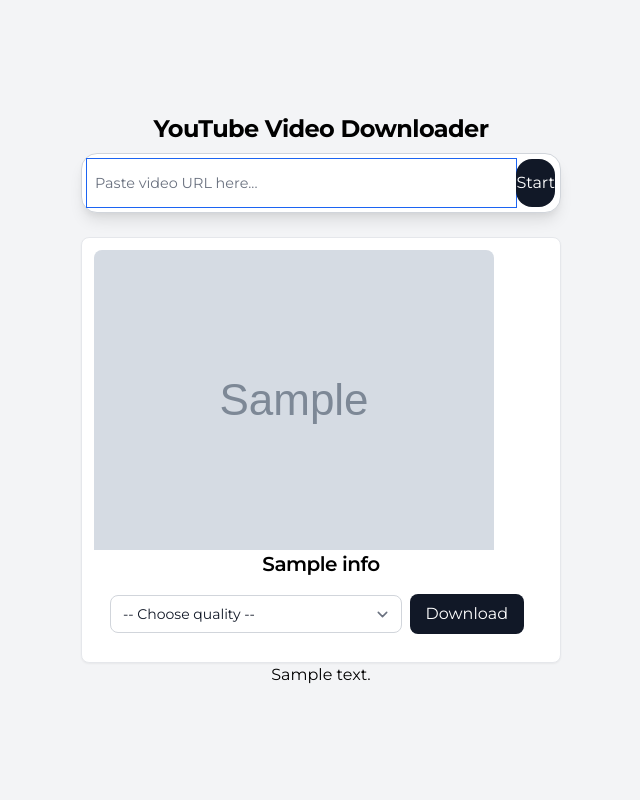
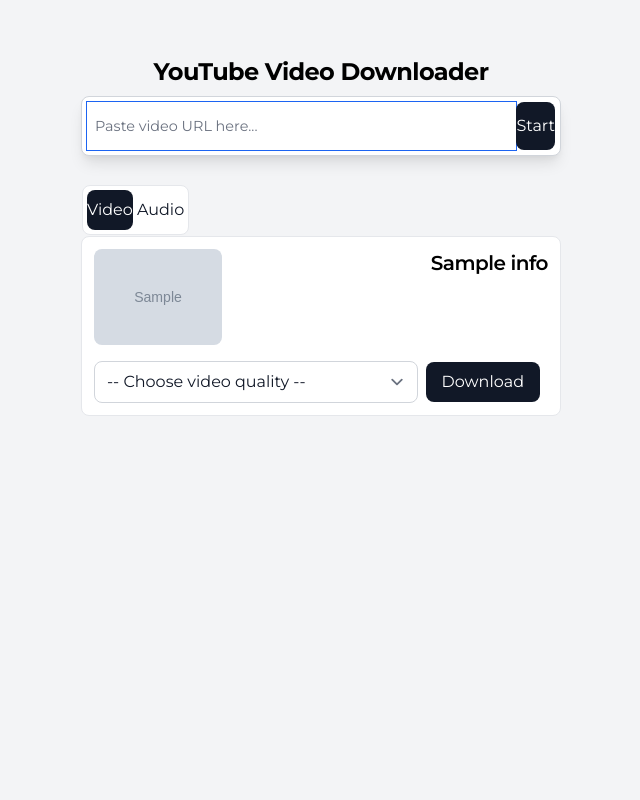
Before and after one commit to AuthenticPaulMeyers/flask-youtube-video-downloader, a Flask app: template app/templates/index.html in a window 1280 px wide. Shown: the whole page, without its empty margins (319-959 px from the left). Run offline with Flask 3, Linux system fonts and the light colour scheme; the template is opened without the code that fills it: values that come from a table or form of the project are taken from there, most other values are stand-ins (such as "Sample title", 1, 10 or a date in 2020); grey boxes marked "Sample" are stand-in pictures; some libraries are stand-ins or nearby versions.

Commit message:
feat: added audio downloader ui

```diff
--- a/app/static/css/style.css
+++ b/app/static/css/style.css
@@ -2,6 +2,7 @@
 
 *{
     font-family: "Montserrat", arial, sans-serif;
+    transition: 0.2s ease all;
 }
 
 body {
@@ -11,16 +12,12 @@ body {
     }
 .input-container{
         background-color: #ffffff;
-        border-radius: 1rem;
         box-shadow: 0 10px 15px -3px rgba(0, 0, 0, 0.1), 0 4px 6px -2px rgba(0, 0, 0, 0.05);
         border: 1px solid #d1d5db;
         text-align: center;
         padding: 5px;
     }
-.start-button{
-    border-radius: 1rem;
-    cursor: pointer;
-}
+
 .container{
     background-color: red;
 }
@@ -34,3 +31,7 @@ body {
         font-size: .9rem;
         outline: none;
     }
+
+.hide{
+    display: none;
+}
--- a/app/templates/base.html
+++ b/app/templates/base.html
@@ -8,7 +8,8 @@
     <!-- Tailwind cdn -->
     <script src="https://cdn.jsdelivr.net/npm/@tailwindcss/browser@4"></script>
     <link rel="stylesheet" href="{{ url_for('static', filename='css/style.css')}}">
-
+    <!-- Link to JS file -->
+     <script src="{{ url_for('static', filename='index.js')}}"></script>
     <title>Video Downloader</title>
 
 </head>
--- a/app/templates/index.html
+++ b/app/templates/index.html
@@ -1,43 +1,91 @@
 {% extends 'base.html' %}
 
 {% block content %}
-
-    <section class="py-10 px-4 mx-auto max-w-screen-xl text-center lg:py-16 lg:px-12 flex items-center flex-col justify-center">
+    <section class="py-10 px-4 mx-auto max-w-screen-xl text-center lg:py-14 lg:px-12 flex items-center flex-col">
         <h2 class="mb-2 text-2xl font-bold tracking-tight">YouTube Video Downloader</h2>
-        <form method="post" class="flex flex-col items-center" autocomplete="off">
+        <form method="post" class="" autocomplete="off">
             {{ form.hidden_tag()}}
             <div class="max-w-sm max-w-xl lg:w-120">
-                <div class="input-container flex flex-row">
+                <div class="input-container rounded-lg flex flex-row">
                     {{ form.link(autofocus="on", class="input-text") }}
                     {% for error in form.link.errors %}
                         <span class="text-sm text-red-800">{{ error }}</span>
                     {% endfor %}
 
-                    <button type="submit" class="bg-gray-900 text-white py-3 px-8 start-button hover:bg-gray-800">Start</button>
+                    <button type="submit" class="bg-gray-900 text-white py-3 px-8 cursor-pointer rounded-lg hover:bg-gray-800">Start</button>
                 </div>
             </div>
-            {% if info %}
-                <div class="max-w-sm bg-white border border-gray-200 rounded-lg shadow-sm mt-6 p-3 max-w-xl lg:w-120">
-                    <div class="">
-                        <img src="{{ info['thumbnail'] }}" alt="Video thumbnail" class="rounded-t-lg">
-                        <h2 class="m-2 text-xl font-semibold tracking-tight">{{ info['video_title'] }}</h2>
+        {% if info %}
+            <div class="max-w-sm bg-white border border-gray-200 rounded-lg mt-20 p-3 max-w-xl lg:w-120 position: relative">
+                <div class="position: absolute -top-13 left-0 border border-gray-200 p-1 rounded-lg bg-white">
+                    <button type="button" class="px-7 py-2 cursor-pointer bg-gray-900 text-white rounded-lg js-video-button">Video</button>
+                    <button type="button" class="px-7 py-2 cursor-pointer js-audio-button text-gray-900 rounded-lg">Audio</button>
+                </div>
+                <!-- Video container starts -->
+                <div class="js-video-container">
+                    <div class="flex flex-row justify-between">
+                        <img src="{{ info['thumbnail'] }}" alt="Video thumbnail" class="rounded-lg h-24">
+                        <h2 class="m-2 text-xl font-semibold tracking-tight text-left">{{ info['video_title'] }}</h2>
                     </div>
-                    <div class="flex flex-row items-center md:flex-row md:max-w-xl p-4">
-                        <select name="quality" id="quality" class=" border border-gray-300 text-gray-900 text-sm rounded-lg focus:ring-blue-500 focus:border-blue-500 block w-full xmlns.5">
-                            <option disabled selected>-- Choose quality --</option>
+                    <div class="flex flex-row items-center md:flex-row md:max-w-xl mt-4">
+                        <select name="quality" id="quality" class=" border border-gray-300 text-gray-900 rounded-lg focus:ring-gray-900 focus:border-gray-900 block w-full xmlns.5">
+                            <option disabled selected>-- Choose video quality --</option>
                             <option value="1080">1080p</option>
                             <option value="720">720p</option>
                             <option value="360">360p</option>
                         </select>
-                        <button type="submit" name="action" value="download" class="bg-gray-900 text-white rounded-lg py-2 px-4 cursor:pointer hover:bg-gray-800 mx-2">Download</button>
+                        <button type="submit" name="action" value="download-video" class="bg-gray-900 text-white rounded-lg py-2 px-4 cursor-pointer hover:bg-gray-800 mx-2">Download</button>
                     </div>
-
                 </div>
+                <!-- video container ends -->
+                <!-- Audio container starts -->
+                <div class="js-audio-container hide">
+                    <div class="flex flex-row justify-between">
+                        <img src="{{ info['thumbnail'] }}" alt="Video thumbnail" class="rounded-lg h-24">
+                        <h2 class="m-2 text-xl text-left font-semibold tracking-tight">{{ info['video_title'] }} - audio</h2>
+                    </div>
+                    <div class="flex flex-row items-center md:flex-row md:max-w-xl mt-4">
+                        <div class="border border-gray-300 text-gray-900 rounded-lg py-2 px-4 w-full xmlns.5">
+                            Audio Mp3
+                        </div>
+                        <button type="submit" name="action" value="download-audio" class="bg-gray-900 text-white rounded-lg py-2 px-4 cursor-pointer hover:bg-gray-800 mx-2">Download</button>
+                    </div>
+                </div>
+                <!-- Audio container ends -->
+            </div>
             {% endif %}
         </form>
-        {% if response %}
-            <span>{{ response['message'] }}</span>
-        {% endif %}
     </section>
+    <!-- Some JS-->
+    <script>
+        const audioBtnEl = document.querySelector('.js-audio-button');
+        const videoBtnEl = document.querySelector('.js-video-button');
+        // containers
+        const videoContainerEl = document.querySelector('.js-video-container');
+        const audioContainerEl = document.querySelector('.js-audio-container');
 
+        // Add event on click
+        audioBtnEl.addEventListener('click', () => {
+            if(videoBtnEl.classList.contains('bg-gray-900')){
+                videoBtnEl.classList.remove('bg-gray-900');
+                videoBtnEl.classList.remove('text-white');
+                videoBtnEl.classList.add('text-gray-900');
+                audioBtnEl.classList.add('bg-gray-900');
+                audioBtnEl.classList.add('text-white');
+                audioContainerEl.classList.remove('hide');
+                videoContainerEl.classList.add('hide');
+            }
+        });
+        videoBtnEl.addEventListener('click', () => {
+            if(audioBtnEl.classList.contains('bg-gray-900')){
+                audioBtnEl.classList.remove('bg-gray-900');
+                audioBtnEl.classList.remove('text-white');
+                audioBtnEl.classList.add('text-gray-900');
+                videoBtnEl.classList.add('bg-gray-900');
+                videoBtnEl.classList.add('text-white');
+                videoContainerEl.classList.remove('hide');
+                audioContainerEl.classList.add('hide');
+            }
+        });
+    </script>
 {% endblock %}
--- a/run.py
+++ b/run.py
@@ -4,3 +4,8 @@ myapp=create_app()
 
 if __name__ == '__main__':
     myapp.run(debug=True)
+
+
+
+    #  <img src="{{ info['thumbnail'] }}" alt="Video thumbnail" class="rounded-t-lg">
+    # <h2 class="m-2 text-xl font-semibold tracking-tight">{{ info['video_title'] }}</h2>
```
Also changed, not shown: app/routes.py (+8 -1 lines), app/static/index.js (line endings or trailing spaces).
